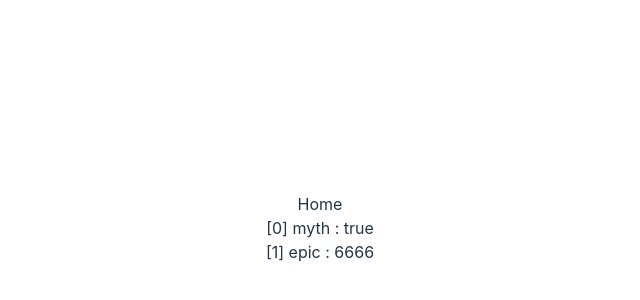
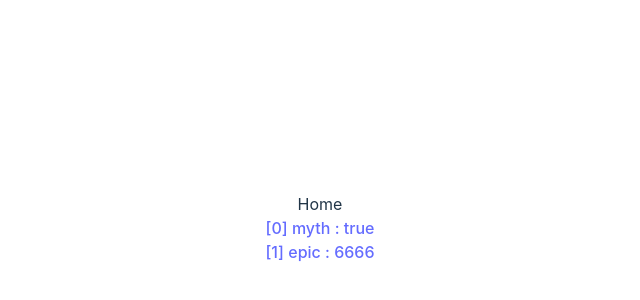
Before and after one commit to TooLateToDieYoung/myth-epic, a Vue app in the folder web-blog/vite-project/: page /Home in a window 1280 px wide. Shown: the part 172-472 px from the top of the page, without its empty margins (320-960 px from the left). Built offline with nearby package versions, Linux system fonts and the light colour scheme.

Commit message:
[M] Implement router link to lyrics component

```diff
--- a/web-blog/vite-project/src/components/Home.vue
+++ b/web-blog/vite-project/src/components/Home.vue
@@ -21,7 +21,11 @@ onBeforeMount( async function () {
 <template>
     <div @click="clickHandler">
         Home
-        <nav v-for="(val, key, idx) in menu" :key="key">[{{ idx }}] {{ key }} : {{ val }}</nav>
+        <nav v-for="(val, key, idx) in menu" :key="key">
+            <router-link :to="'/Lyrics/' + key">
+                [{{ idx }}] {{ key }} : {{ val }}
+            </router-link>
+        </nav>
     </div>
 </template>
 
```
